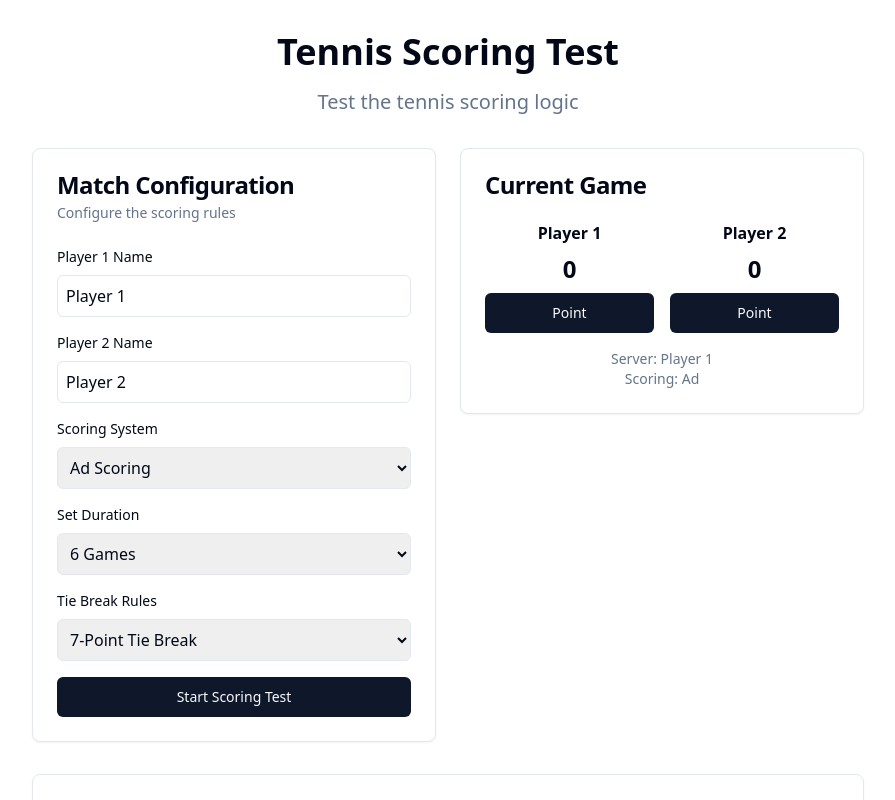
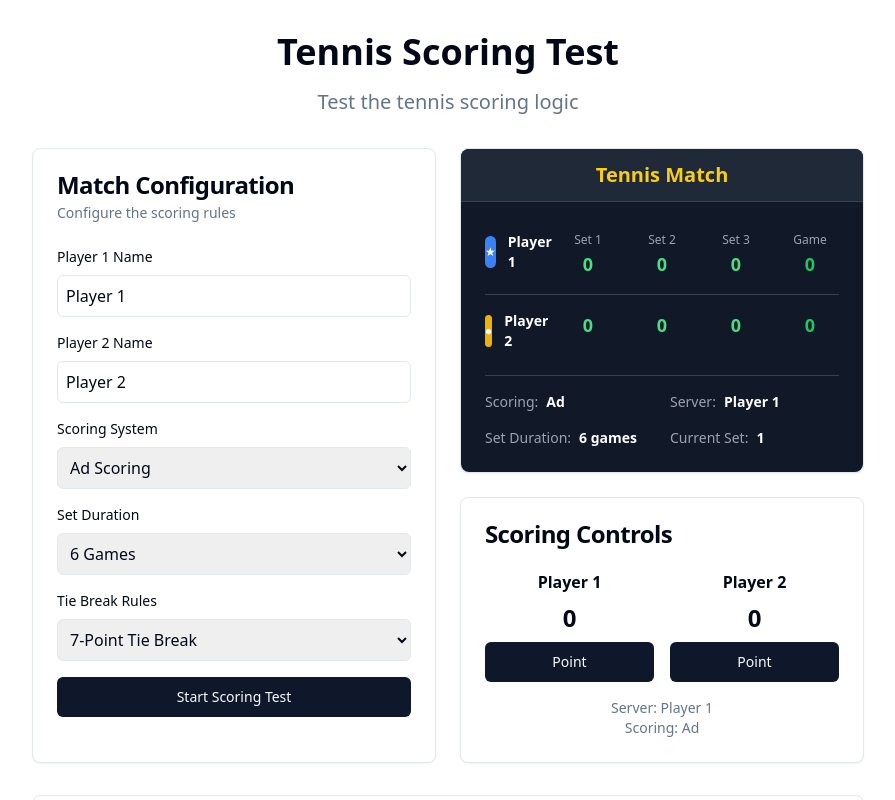
Before and after one commit to paulcham/tennis-score-sharer, a React (Create React App) app: page / in a window 1280 px wide. Both pictures are taken after a click on the button "Start Scoring Test". Shown: the top 800 px of the page, without its empty margins (192-1087 px from the left). Built offline with nearby package versions, Linux system fonts and the light colour scheme.

Commit message:
Add professional scoreboard component with set tracking and visual design

```diff
--- a/src/components/scoring/GameScorer.tsx
+++ b/src/components/scoring/GameScorer.tsx
@@ -1,8 +1,9 @@
 import React, { useState } from 'react';
 import { Button } from '../ui/button';
 import { Card, CardContent, CardHeader, CardTitle } from '../ui/card';
-import { GameScore, MatchConfig, Player } from '../../types/Scoring';
+import { GameScore, MatchConfig, Player, SetScore } from '../../types/Scoring';
 import { addPointToGame } from '../../utils/scoring';
+import Scoreboard from './Scoreboard';
 
 interface GameScorerProps {
   config: MatchConfig;
@@ -15,6 +16,11 @@ const GameScorer: React.FC<GameScorerProps> = ({ config }) => {
     server: 'player1'
   });
 
+  const [sets, setSets] = useState<SetScore[]>([
+    { player1Games: 0, player2Games: 0, isComplete: false }
+  ]);
+
+  const [currentSet, setCurrentSet] = useState(1);
   const [gameHistory, setGameHistory] = useState<GameScore[]>([]);
 
   const handlePoint = (scoringPlayer: Player) => {
@@ -25,6 +31,22 @@ const GameScorer: React.FC<GameScorerProps> = ({ config }) => {
     const gameWon = checkIfGameWon(newGameScore, scoringPlayer, config);
     if (gameWon) {
       setGameHistory([...gameHistory, newGameScore]);
+
+      // Update set scores
+      const currentSetIndex = currentSet - 1;
+      const updatedSets = [...sets];
+      if (!updatedSets[currentSetIndex]) {
+        updatedSets[currentSetIndex] = { player1Games: 0, player2Games: 0, isComplete: false };
+      }
+
+      if (scoringPlayer === 'player1') {
+        updatedSets[currentSetIndex].player1Games += 1;
+      } else {
+        updatedSets[currentSetIndex].player2Games += 1;
+      }
+
+      setSets(updatedSets);
+
       // Reset for next game
       setGameScore({
         player1Points: 0,
@@ -75,9 +97,18 @@ const GameScorer: React.FC<GameScorerProps> = ({ config }) => {
 
   return (
     <div className="space-y-6">
+      {/* Scoreboard */}
+      <Scoreboard
+        config={config}
+        currentGameScore={gameScore}
+        sets={sets}
+        currentSet={currentSet}
+      />
+
+      {/* Scoring Controls */}
       <Card>
         <CardHeader>
-          <CardTitle>Current Game</CardTitle>
+          <CardTitle>Scoring Controls</CardTitle>
         </CardHeader>
         <CardContent>
           <div className="grid grid-cols-2 gap-4">
--- /dev/null
+++ b/src/components/scoring/Scoreboard.tsx
@@ -0,0 +1,143 @@
+import React from 'react';
+import { Card, CardContent } from '../ui/card';
+import { GameScore, SetScore, MatchConfig } from '../../types/Scoring';
+
+interface ScoreboardProps {
+  config: MatchConfig;
+  currentGameScore: GameScore;
+  sets: SetScore[];
+  currentSet: number;
+}
+
+const Scoreboard: React.FC<ScoreboardProps> = ({ config, currentGameScore, sets, currentSet }) => {
+  const formatPoint = (point: number | string): string => {
+    if (point === 0) return '0';
+    if (point === 15) return '15';
+    if (point === 30) return '30';
+    if (point === 40) return '40';
+    if (point === 'deuce') return 'Deuce';
+    if (point === 'advantage') return 'Ad';
+    if (point === 'game') return 'Game!';
+    return String(point);
+  };
+
+  const getPointColor = (point: number | string): string => {
+    if (point === 'advantage') return 'text-green-600 font-bold';
+    if (point === 'deuce') return 'text-blue-600 font-bold';
+    if (point === 'game') return 'text-green-700 font-bold';
+    return 'text-green-500';
+  };
+
+  return (
+    <Card className="w-full max-w-4xl mx-auto">
+      <CardContent className="p-0">
+        <div className="bg-gray-900 text-white rounded-lg overflow-hidden">
+          {/* Header */}
+          <div className="bg-gray-800 px-6 py-3 border-b border-gray-700">
+            <h2 className="text-xl font-bold text-center text-yellow-400">
+              Tennis Match
+            </h2>
+          </div>
+
+          {/* Scoreboard Content */}
+          <div className="p-6">
+            {/* Player Names Row */}
+            <div className="grid grid-cols-5 gap-4 mb-4">
+              <div className="flex items-center">
+                <div className="w-8 h-8 bg-blue-500 rounded-full flex items-center justify-center mr-3">
+                  <span className="text-white text-xs">★</span>
+                </div>
+                <span className="font-semibold text-sm">{config.player1Name}</span>
+              </div>
+              <div className="text-center">
+                <span className="text-xs text-gray-400">Set 1</span>
+                <div className="text-lg font-bold text-green-400">
+                  {sets[0]?.player1Games || 0}
+                </div>
+              </div>
+              <div className="text-center">
+                <span className="text-xs text-gray-400">Set 2</span>
+                <div className="text-lg font-bold text-green-400">
+                  {sets[1]?.player1Games || 0}
+                </div>
+              </div>
+              <div className="text-center">
+                <span className="text-xs text-gray-400">Set 3</span>
+                <div className="text-lg font-bold text-green-400">
+                  {sets[2]?.player1Games || 0}
+                </div>
+              </div>
+              <div className="text-center">
+                <span className="text-xs text-gray-400">Game</span>
+                <div className={`text-lg font-bold ${getPointColor(currentGameScore.player1Points)}`}>
+                  {formatPoint(currentGameScore.player1Points)}
+                </div>
+              </div>
+            </div>
+
+            {/* Divider */}
+            <div className="h-px bg-gray-700 my-4"></div>
+
+            {/* Player 2 Row */}
+            <div className="grid grid-cols-5 gap-4">
+              <div className="flex items-center">
+                <div className="w-8 h-8 bg-yellow-500 rounded-full flex items-center justify-center mr-3">
+                  <span className="text-white text-xs">●</span>
+                </div>
+                <span className="font-semibold text-sm">{config.player2Name}</span>
+              </div>
+              <div className="text-center">
+                <div className="text-lg font-bold text-green-400">
+                  {sets[0]?.player2Games || 0}
+                </div>
+              </div>
+              <div className="text-center">
+                <div className="text-lg font-bold text-green-400">
+                  {sets[1]?.player2Games || 0}
+                </div>
+              </div>
+              <div className="text-center">
+                <div className="text-lg font-bold text-green-400">
+                  {sets[2]?.player2Games || 0}
+                </div>
+              </div>
+              <div className="text-center">
+                <div className={`text-lg font-bold ${getPointColor(currentGameScore.player2Points)}`}>
+                  {formatPoint(currentGameScore.player2Points)}
+                </div>
+              </div>
+            </div>
+
+            {/* Match Info */}
+            <div className="mt-6 pt-4 border-t border-gray-700">
+              <div className="grid grid-cols-2 gap-4 text-sm">
+                <div>
+                  <span className="text-gray-400">Scoring:</span>
+                  <span className="ml-2 font-semibold">
+                    {config.scoringSystem === 'ad' ? 'Ad' : 'No-Ad'}
+                  </span>
+                </div>
+                <div>
+                  <span className="text-gray-400">Server:</span>
+                  <span className="ml-2 font-semibold">
+                    {currentGameScore.server === 'player1' ? config.player1Name : config.player2Name}
+                  </span>
+                </div>
+                <div>
+                  <span className="text-gray-400">Set Duration:</span>
+                  <span className="ml-2 font-semibold">{config.setDuration} games</span>
+                </div>
+                <div>
+                  <span className="text-gray-400">Current Set:</span>
+                  <span className="ml-2 font-semibold">{currentSet}</span>
+                </div>
+              </div>
+            </div>
+          </div>
+        </div>
+      </CardContent>
+    </Card>
+  );
+};
+
+export default Scoreboard;
```
